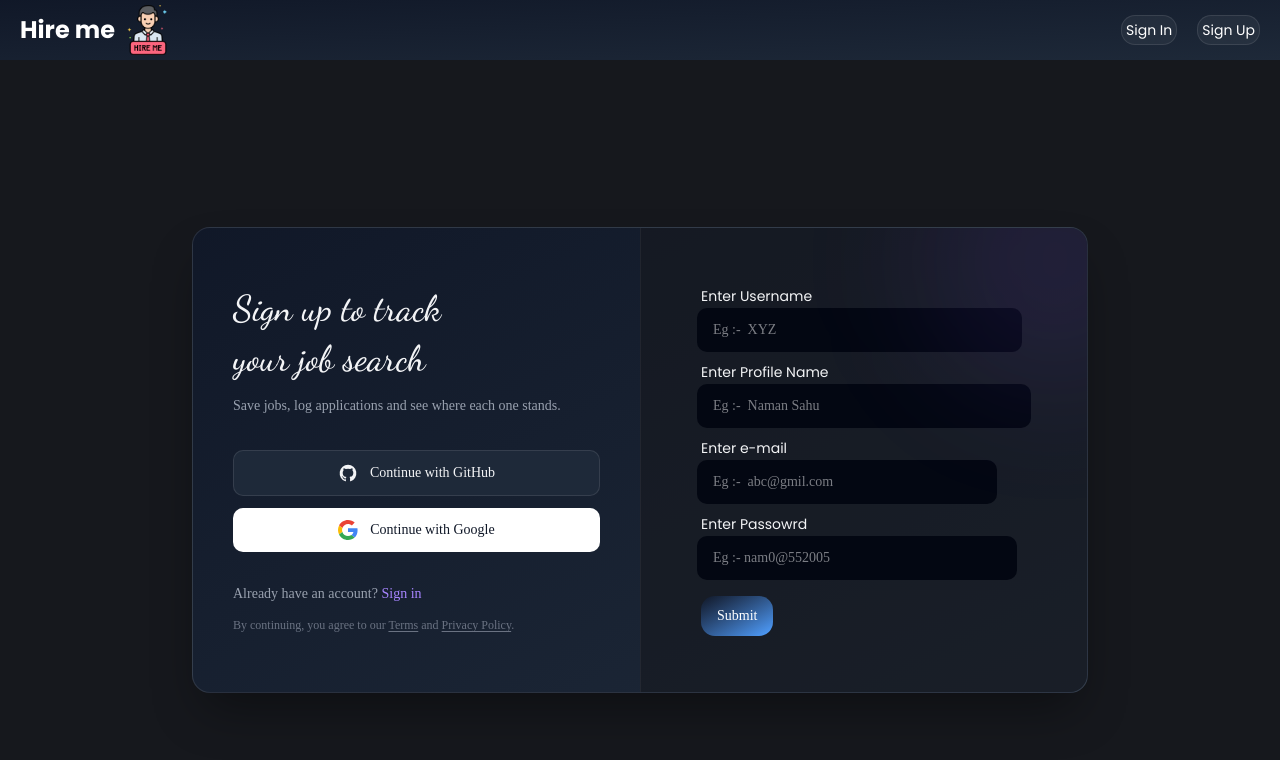
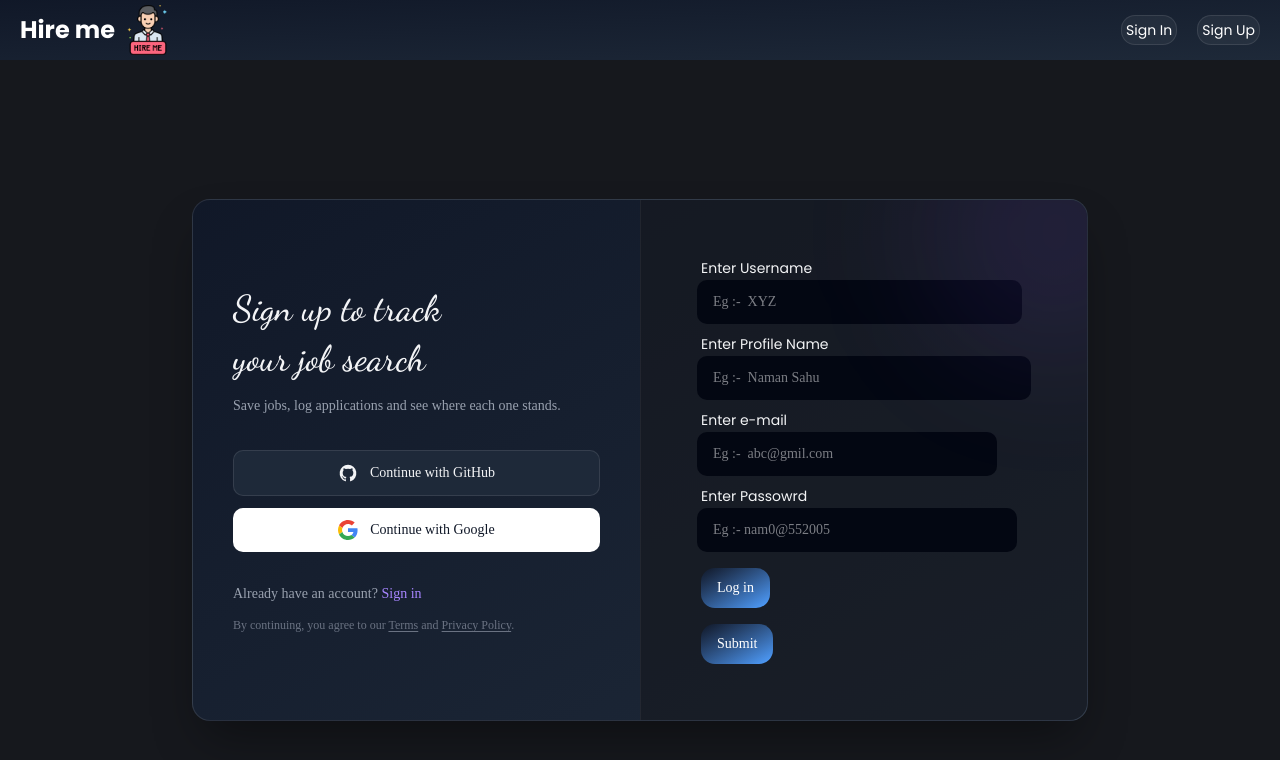
Before and after one commit to Namansahu5542/Job-Finder, a Next.js app: page /Signup in a window 1280 px wide. Shown: the top 760 px of the page. Built offline with nearby package versions, Linux system fonts and the light colour scheme; no server answers.

Commit message:
saparated server and client side renderning

```diff
--- a/src/app/Signup/page.js
+++ b/src/app/Signup/page.js
@@ -1,9 +1,9 @@
-"use client";
+
 import Link from "next/link";
 import { Dancing_Script } from "next/font/google";
 import { signIn } from "next-auth/react";
-import { useState } from "react";
-import { useRouter } from "next/navigation";
+
+import Extended_Signup from "../components/Extended_Signup";
 
 const cursive = Dancing_Script({
   subsets: ["latin"],
@@ -45,24 +45,7 @@ const GoogleIcon = () => (
 
 
 const SignUpPage = () => {
-  const [error, seterror] = useState("")
-  const router = useRouter();
-  async function handlesubmit(e) {
-    e.preventDefault();
 
-    const data = Object.fromEntries(new FormData(e.target));
-
-    const res = await fetch("/api/SignUp", {
-      method: "POST",
-      headers: { "Content-Type": "application/json" },
-      body: JSON.stringify(data),
-    });
-    if (res.ok) router.push("/Login");
-    else seterror((await res.json()).error);
-
-
-
-  }
   return (
     <main className="flex min-h-screen w-full items-center justify-center bg-[#16181D] px-4 py-8 sm:px-6">
       <div className="grid grid-cols-2 w-full max-w-4xl overflow-hidden rounded-2xl border border-white/10 bg-linear-to-br from-gray-900 to-gray-800 shadow-2xl shadow-black/40 md:grid-cols-2">
@@ -127,34 +110,7 @@ const SignUpPage = () => {
           aria-hidden="true"
           className="relative hidden flex-col  gap-4 overflow-hidden border-l border-white/5 bg-[#16181D]/60 p-10 md:flex"
         >
-          <div className="pointer-events-none absolute -right-24 -top-24 h-64 w-64 rounded-full bg-violet-500/10 blur-3xl" />
-
-          <div className="m-4 text-gray-100">
-
-            <form onSubmit={handlesubmit} className="flex flex-col justify-center items-start gap-2" >
-              <div> <label className="ml-1 text-sm font-(family-name:--font-poppins)" htmlFor="username">Enter Username
-              </label>
-                <input id="username" type="text" name="username" className={`${oauthButton} bg-gray-950`} placeholder="Eg :-  XYZ" /></div>
-
-              <div> <label className="ml-1 text-sm font-(family-name:--font-poppins)" htmlFor="profile-name">Enter Profile Name
-              </label>
-                <input id="profile-name" type="text" name="profileName" className={`${oauthButton} bg-gray-950`} placeholder="Eg :-  Naman Sahu" /></div>
-
-
-
-              <div>  <label className="ml-1 text-sm font-(family-name:--font-poppins)" htmlFor="email">Enter e-mail
-              </label>
-                <input id="email" name="email" type="email" className={`${oauthButton} bg-gray-950`} placeholder="Eg :-  abc@gmil.com" /></div>
-
-              <div>  <label className="ml-1 text-sm font-(family-name:--font-poppins)" htmlFor="password">Enter Passowrd
-              </label>
-                <input id="password" name="password" type="password" className={`${oauthButton} bg-gray-950`} placeholder="Eg :- nam0@552005" /></div>
-
-              <div>
-                <button type="submit" className="ml-1 mt-2 rounded-xl bg-linear-to-br from-gray-900 to-blue-400 px-4 py-2.5 text-center text-sm font-medium leading-5 text-white hover:bg-linear-to-bl focus:ring-4 focus:ring-blue-300 focus:outline-none dark:focus:ring-blue-800">Submit</button>
-              </div>
-            </form>
-          </div>
+         <Extended_Signup/>
         </aside>
       </div>
     </main>
--- /dev/null
+++ b/src/app/components/Extended_Signup.js
@@ -0,0 +1,72 @@
+"use client"
+import React from 'react'
+import { useRouter } from 'next/navigation';
+import { useState } from 'react';
+
+const oauthButton =
+    "inline-flex w-full items-center justify-center gap-3 rounded-lg px-4 py-3 text-sm font-medium " +
+    "transition-colors focus:outline-none focus-visible:ring-2 focus-visible:ring-violet-500/70 " +
+    "focus-visible:ring-offset-2 focus-visible:ring-offset-gray-900";
+const Extended_Signup = () => {
+
+    const [error, seterror] = useState("")
+    const [Loading, setLoading] = useState(false)
+    const router = useRouter();
+    async function handlesubmit(e) {
+        e.preventDefault();
+        setLoading(true)
+        const data = Object.fromEntries(new FormData(e.target));
+
+        const res = await fetch("/api/SignUp", {
+            method: "POST",
+            headers: { "Content-Type": "application/json" },
+            body: JSON.stringify(data),
+        });
+        if (res.ok) router.push("/Login");
+        else seterror((await res.json()).error);
+
+
+
+    }
+    return (
+        <div>
+            <div className="pointer-events-none absolute -right-24 -top-24 h-64 w-64 rounded-full bg-violet-500/10 blur-3xl" />
+
+            <div className="m-4 text-gray-100">
+
+                <form onSubmit={handlesubmit} className="flex flex-col justify-center items-start gap-2" >
+                    <div> <label className="ml-1 text-sm font-(family-name:--font-poppins)" htmlFor="username">Enter Username
+                    </label>
+                        <input id="username" type="text" name="username" className={`${oauthButton} bg-gray-950`} placeholder="Eg :-  XYZ" /></div>
+
+                    <div> <label className="ml-1 text-sm font-(family-name:--font-poppins)" htmlFor="profile-name">Enter Profile Name
+                    </label>
+                        <input id="profile-name" type="text" name="profileName" className={`${oauthButton} bg-gray-950`} placeholder="Eg :-  Naman Sahu" /></div>
+
+
+
+                    <div>  <label className="ml-1 text-sm font-(family-name:--font-poppins)" htmlFor="email">Enter e-mail
+                    </label>
+                        <input id="email" name="email" type="email" className={`${oauthButton} bg-gray-950`} placeholder="Eg :-  abc@gmil.com" /></div>
+
+                    <div>  <label className="ml-1 text-sm font-(family-name:--font-poppins)" htmlFor="password">Enter Passowrd
+                    </label>
+                        <input id="password" name="password" type="password" className={`${oauthButton} bg-gray-950`} placeholder="Eg :- nam0@552005" /></div>
+                    {error && <p style={{ color: "red" }}>{error}</p>}
+
+                    <div className="flex gap-5">
+                        <button type="submit" disabled={Loading} className="ml-1 mt-2 rounded-xl bg-linear-to-br from-gray-900 to-blue-400 px-4 py-2.5 text-center text-sm font-medium leading-5 text-white hover:bg-linear-to-bl focus:ring-4 focus:ring-blue-300 focus:outline-none dark:focus:ring-blue-800 disabled:opacity-50">
+                            {Loading ? "Logging in..." : "Log in"}
+                        </button>
+                    </div>
+
+                    <div>
+                        <button type="submit" className="ml-1 mt-2 rounded-xl bg-linear-to-br from-gray-900 to-blue-400 px-4 py-2.5 text-center text-sm font-medium leading-5 text-white hover:bg-linear-to-bl focus:ring-4 focus:ring-blue-300 focus:outline-none dark:focus:ring-blue-800">Submit</button>
+                    </div>
+                </form>
+            </div>
+        </div>
+    )
+}
+
+export default Extended_Signup
```
